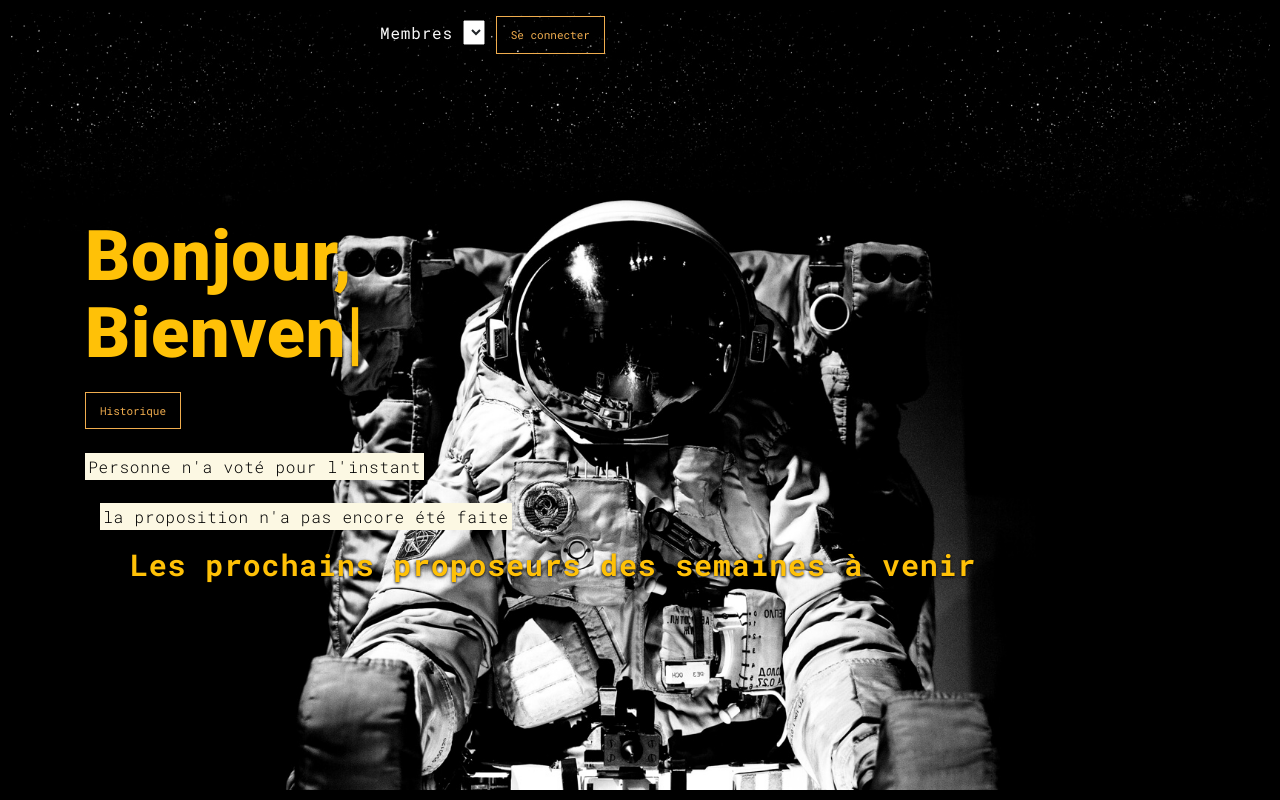
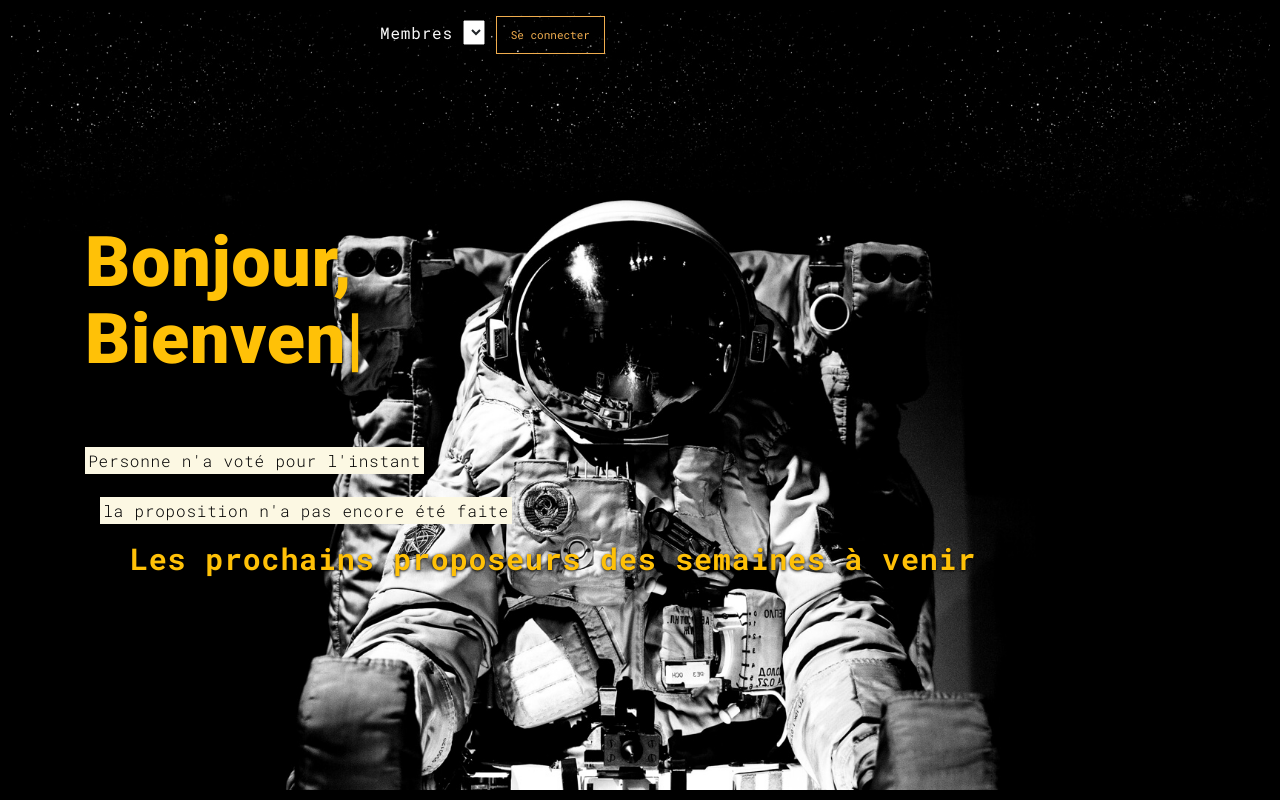
Before and after one commit to Greenwood-Consulting/CinePS, a PHP site: page / in a window 1280 px wide. Run offline with PHP 8.4, Linux system fonts and the light colour scheme; data that the repository does not hold is empty.

Commit message:
Enlevement du lien vers la page historique.php

```diff
--- a/index.php
+++ b/index.php
@@ -71,7 +71,7 @@ $vote_termine_cette_semaine = false;
 $connecte = true;
 $user_vote= false;
 $is_proposeur= true;*/
-echo "<a href='historique_film.php'><button type='button' class='btn btn-warning'>Historique</button></a>";
+//echo "<a href='historique_film.php'><button type='button' class='btn btn-warning'>Historique</button></a>";
 echo '<br/>';
 echo '<br/>';
 
```
